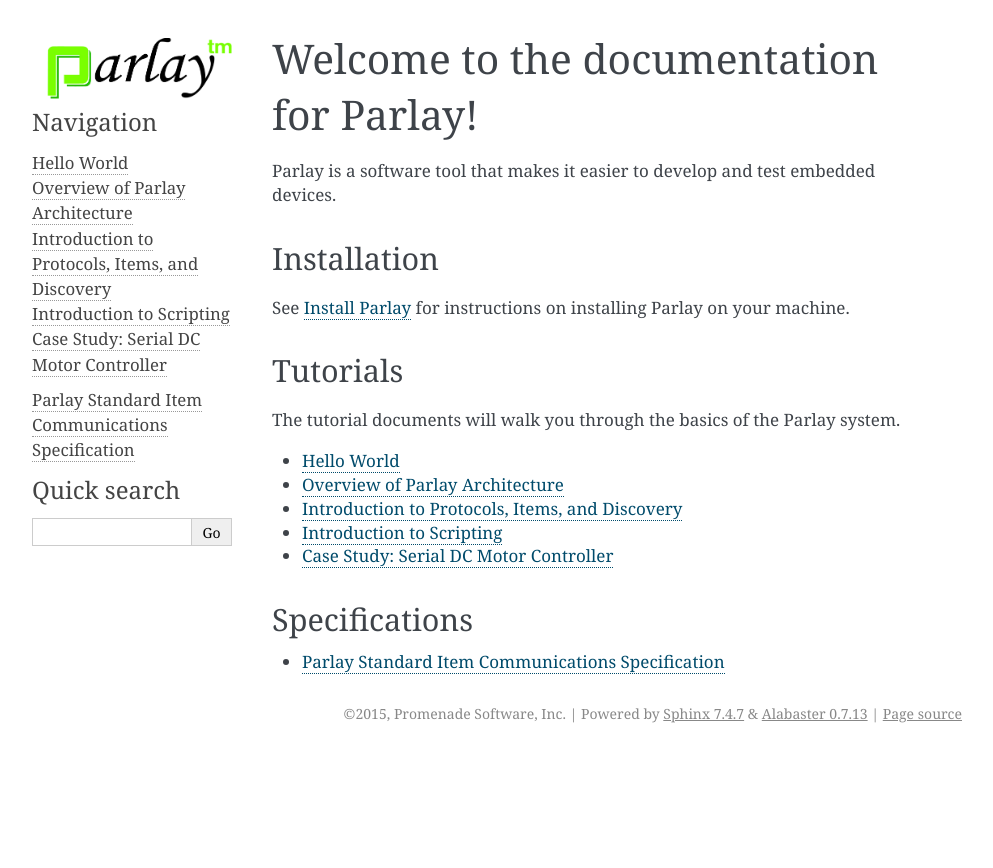
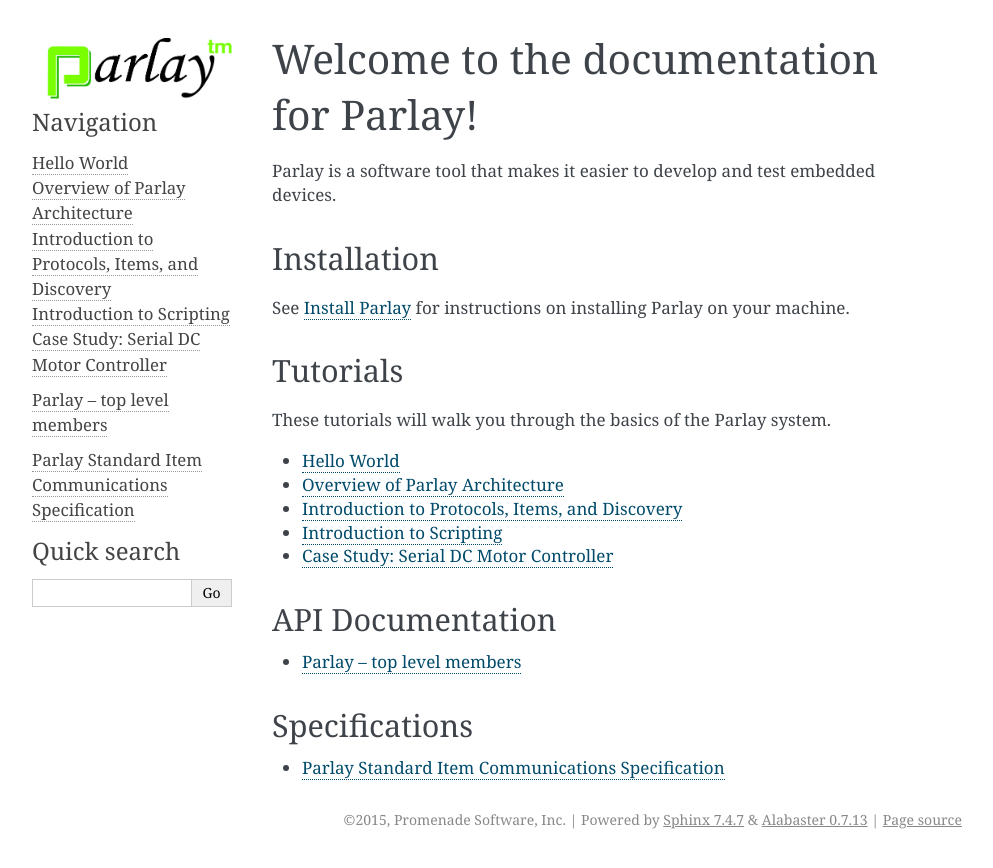
Before and after one commit to jedgentry/Parlay, a Sphinx documentation site: the page built from docs/index.rst, in a window 1280 px wide. Shown: the top 868 px of the page, without its empty margins (148-1141 px from the left). Built offline with Sphinx 7.4.7, drawn with Linux system fonts in a browser that asks for light colours.

Commit message:
docs: add api documentation for top level members of parlay module

```diff
--- a/docs/conf.py
+++ b/docs/conf.py
@@ -121,7 +121,9 @@
 # Theme options are theme-specific and customize the look and feel of a theme
 # further.  For a list of options available for each theme, see the
 # documentation.
-#html_theme_options = {}
+html_theme_options = {
+    'description': 'Easier development and testing for embedded devices.'
+}
 
 # Add any paths that contain custom themes here, relative to this directory.
 #html_theme_path = []
--- a/docs/index.rst
+++ b/docs/index.rst
@@ -12,9 +14,10 @@
 
 
 .. _tutorials:
+
 Tutorials
 ---------
-The tutorial documents will walk you through the basics of the Parlay system.
+These tutorials will walk you through the basics of the Parlay system.
 
 .. toctree::
     :maxdepth: 1
@@ -26,7 +29,21 @@
     tutorials/case_study_serial_dc_motor_controller
 
 
+.. _api:
+
+API Documentation
+-----------------
+
+.. toctree::
+    :maxdepth: 1
+    :glob:
+
+    apidoc/parlay
+
+
+
 .. _specs:
+
 Specifications
 --------------
 
```
Also changed, not shown: other parts of docs/index.rst (+2 -0 lines), docs/apidoc/parlay.rst (+12 -28 lines).
